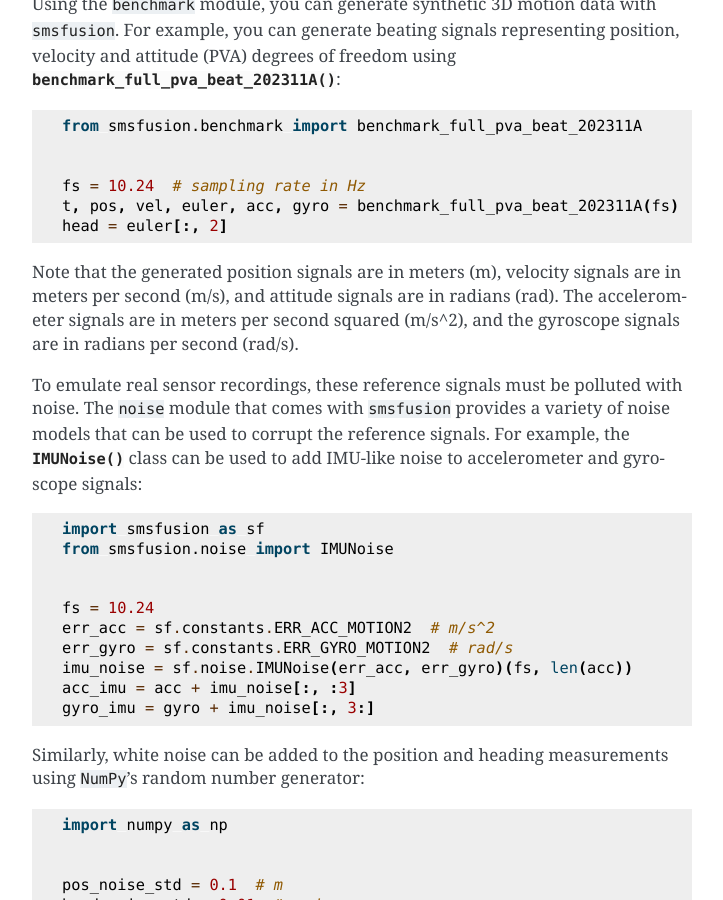
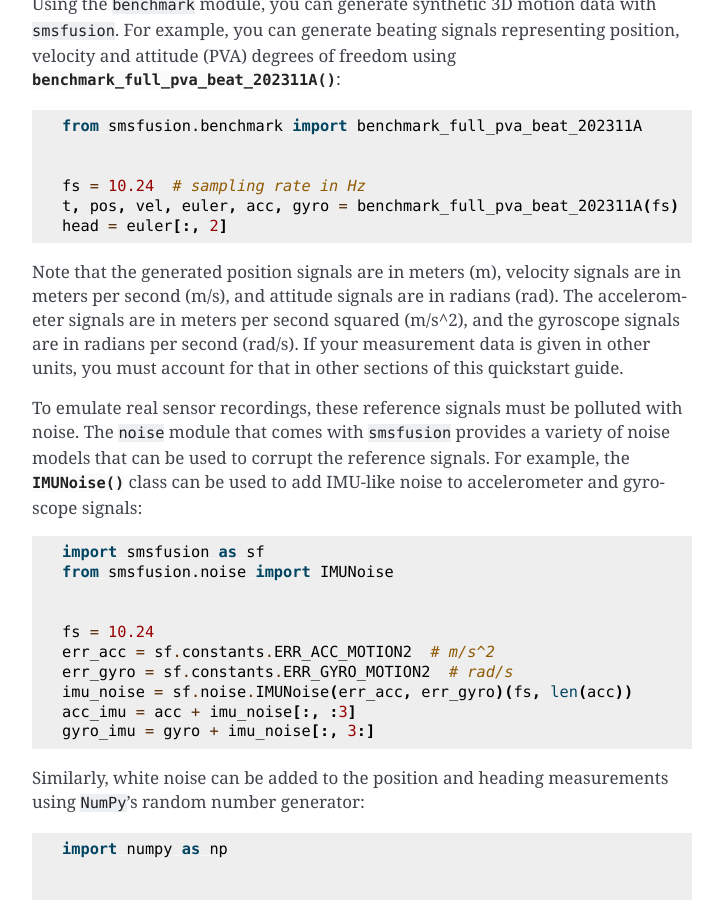
Before and after one commit to 4Subsea/smsfusion-python, a Sphinx documentation site: the page built from docs/user_guide/quickstart.rst, in a window 1280 px wide and 900 px high, scrolled down 646 px. Shown: the whole window, without its empty margins (388-1111 px from the left). Built offline with Sphinx 7.4.7, drawn with Linux system fonts in a browser that asks for light colours.

Commit message:
small fix

```diff
--- a/docs/user_guide/quickstart.rst
+++ b/docs/user_guide/quickstart.rst
@@ -37,7 +37,8 @@
 Note that the generated position signals are in meters (m), velocity signals are in meters
 per second (m/s), and attitude signals are in radians (rad). The accelerometer signals
 are in meters per second squared (m/s^2), and the gyroscope signals are in radians
-per second (rad/s).
+per second (rad/s). If your measurement data is given in other units, you must account
+for that in other sections of this quickstart guide.
 
 To emulate real sensor recordings, these reference signals must be polluted with noise.
 The ``noise`` module that comes with ``smsfusion`` provides a variety of noise models
```
